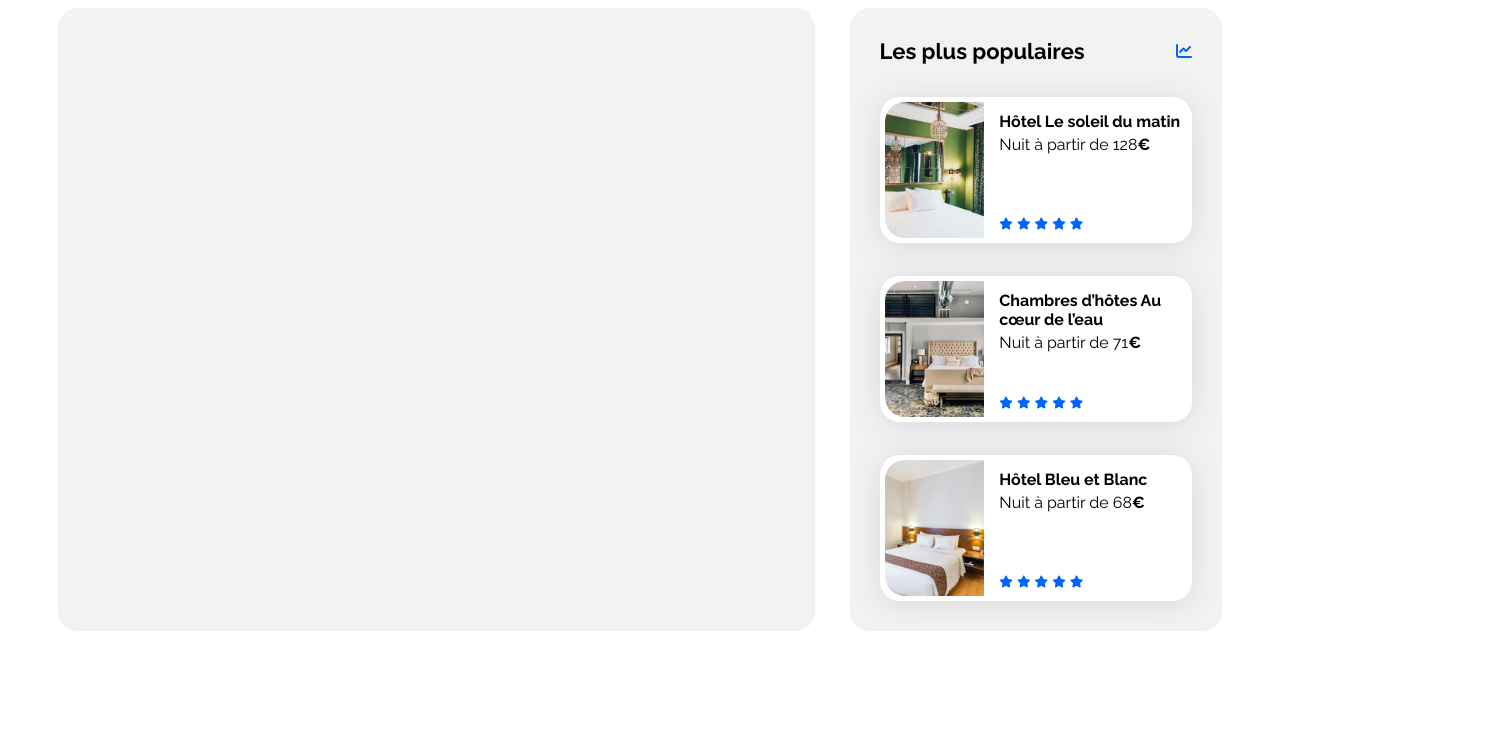
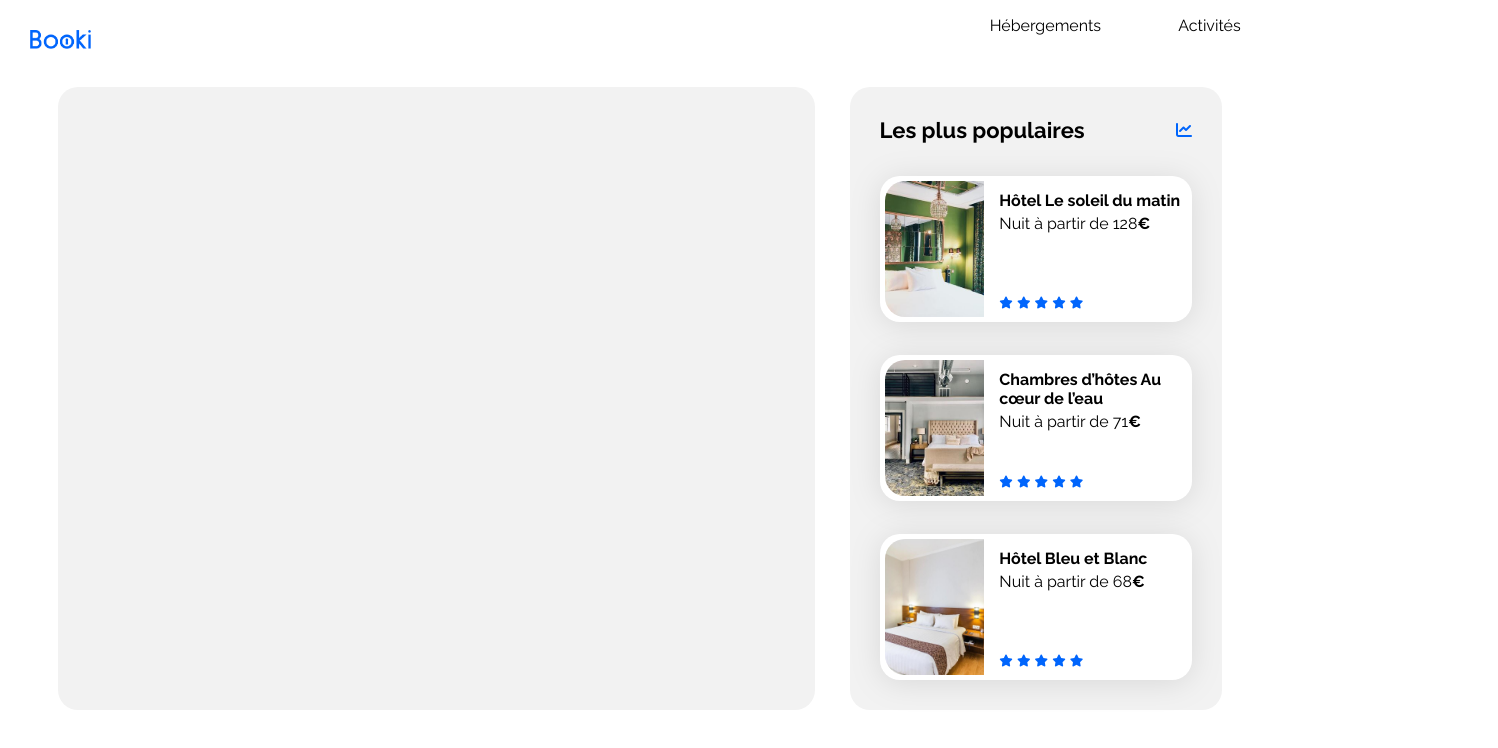
Before and after one commit to LoukaC/OC-Projet2, a plain HTML site: page index.html in a window 1280 px wide. Shown: the whole page, 1498 px wide, since content can reach past the window. Drawn offline with Linux system fonts and the light colour scheme.

Commit message:
intégration header

```diff
--- a/css/style.css
+++ b/css/style.css
@@ -1,12 +1,12 @@
 /****** General ***********/
 * {
-    font-family: 'Raleway', sans-serif;
+  font-family: "Raleway", sans-serif;
 }
 
 :root {
-    --main-color: #0065FC;
-    --main-bg-color: #F2F2F2;
-    --filter-bg-color: #DEEBFF;
+  --main-color: #0065fc;
+  --main-bg-color: #f2f2f2;
+  --filter-bg-color: #deebff;
 }
 
 .fa-solid {
@@ -50,7 +50,7 @@ body {
 }
 
 .neutralStar {
-    color: var(--main-bg-color)
+  color: var(--main-bg-color);
 }
 
 /****** Hebergements And Populaires ***********/
@@ -116,8 +116,75 @@ body {
   margin-bottom: 5px;
 }
 
+/* Header */
 
+header {
+  margin: 0px 0px 0px 0px;
+  padding: 0px 0px 0px 0px;
+}
 
+nav {
+  height: 79px;
+  width: 1440px;
+  display: flex;
+  flex-direction: row;
+  justify-content: space-between;
+}
+
+/* contenant du logo */
+nav div {
+  height: 79px;
+  width: 121.09px;
+  position: absolute;
+  left: 0px;
+  top: 0px;
+}
+
+/* logo */
+nav div img {
+  height: 19px;
+  width: 61.09px;
+  padding: 30px;
+}
+
+/* positionnement dimensions balise ul*/
+nav ul {
+  height: 35px;
+  width: 328.6px;
+  position: absolute;
+  right: 0.31px;
+  top: 0px;
+  list-style: none;
+  display: flex;
+  flex-direction: row;
+  justify-content: space-around;
+  align-items: flex-end;
+  padding: 0px 0px 0px 0px;
+  margin: 0px 0px 0px 0px;
+}
+
+.ancreH {
+  height: 19px;
+  width: 112px;
+}
+
+.ancreA {
+  height: 19px;
+  width: 63px;
+}
+
+/* lien non séléctionné */
+a {
+  text-decoration: none;
+  color: #000000;
+}
+
+/* lien séléctionné: en bleu + bord top en bleu*/
+a:hover {
+  color: #0065fc;
+  padding-top: 15px;
+  border-top: solid 2px #0065fc;
+}
 
 /* Le code ci-dessous correspond à la version responsive uniquement */
 
--- a/index.html
+++ b/index.html
@@ -7,16 +7,27 @@
     <title>Booki</title>
     <link rel="preconnect" href="https://fonts.googleapis.com">
     <link rel="preconnect" href="https://fonts.gstatic.com" crossorigin>
-    <link href="https://fonts.googleapis.com/css2?family=Raleway:wght@400;500;700&display=swap" rel="stylesheet">
+    <link href="https://fonts.googleapis.com/css2?family=Raleway:wght@400;500;600;700&display=swap" rel="stylesheet">
     <link rel="stylesheet" href="https://cdnjs.cloudflare.com/ajax/libs/font-awesome/6.2.1/css/all.min.css"
         integrity="sha512-MV7K8+y+gLIBoVD59lQIYicR65iaqukzvf/nwasF0nqhPay5w/9lJmVM2hMDcnK1OnMGCdVK+iQrJ7lzPJQd1w=="
         crossorigin="anonymous" referrerpolicy="no-referrer" />
     <link rel="stylesheet" href="./css/style.css">
+    <script src="https://kit.fontawesome.com/efbfc747b8.js" crossorigin="anonymous"></script>
 </head>
 
 <body>
     <div class="main-container">
-        <header></header>
+        <header>
+            <nav>
+                <div>
+                    <img src="./images/logo/Booki.png" alt="logo">
+                </div>
+                <ul>
+                    <li class="ancreH>"><a href="#ancre_hebergements">Hébergements</a></li>
+                    <li class="ancreA"><a href="#ancre_activites">Activités</a></li>
+                </ul>
+            </nav>
+        </header>
         <main>
             <div class="hebergements-and-populaires">
                 <section class="hebergements">
```
Lines whose indentation alone changed are shown as unchanged.
